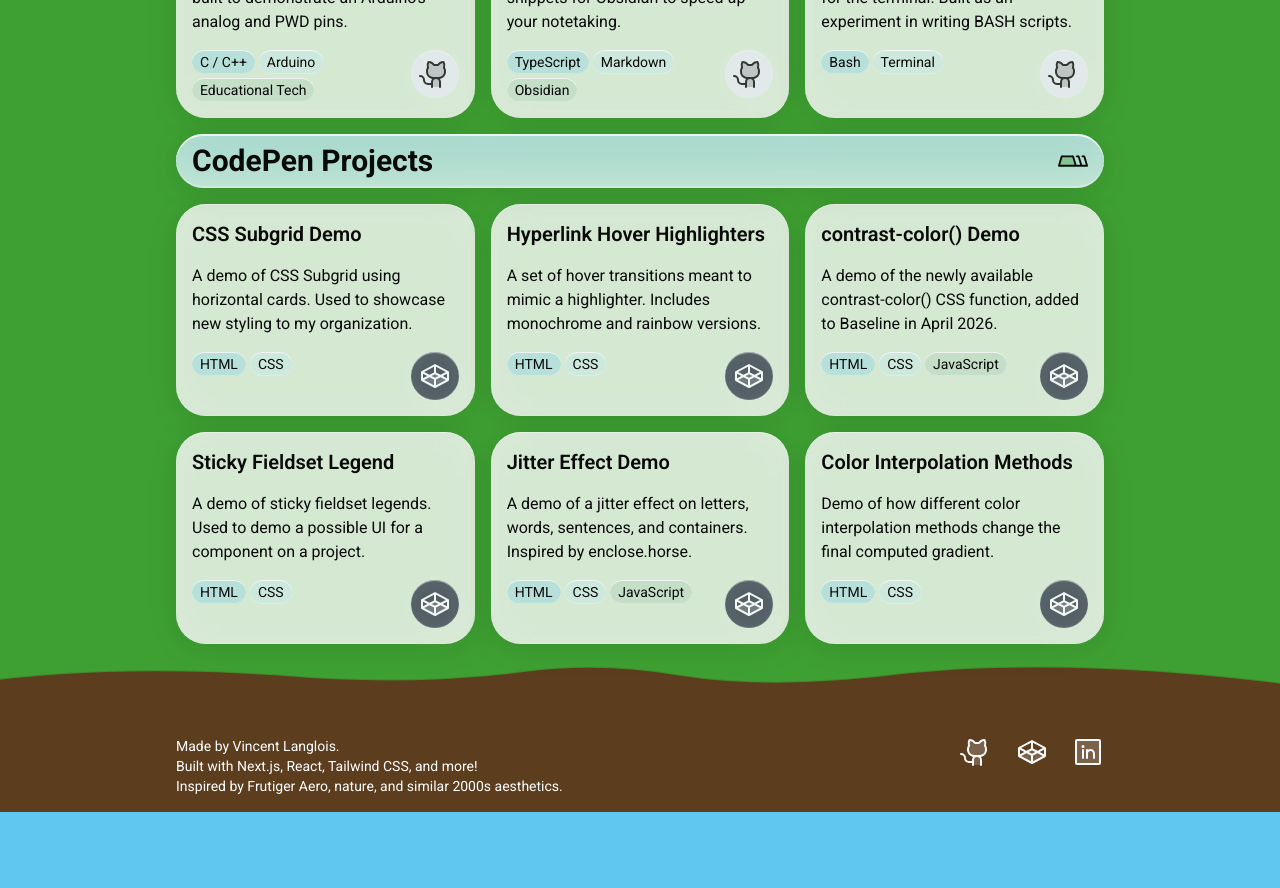
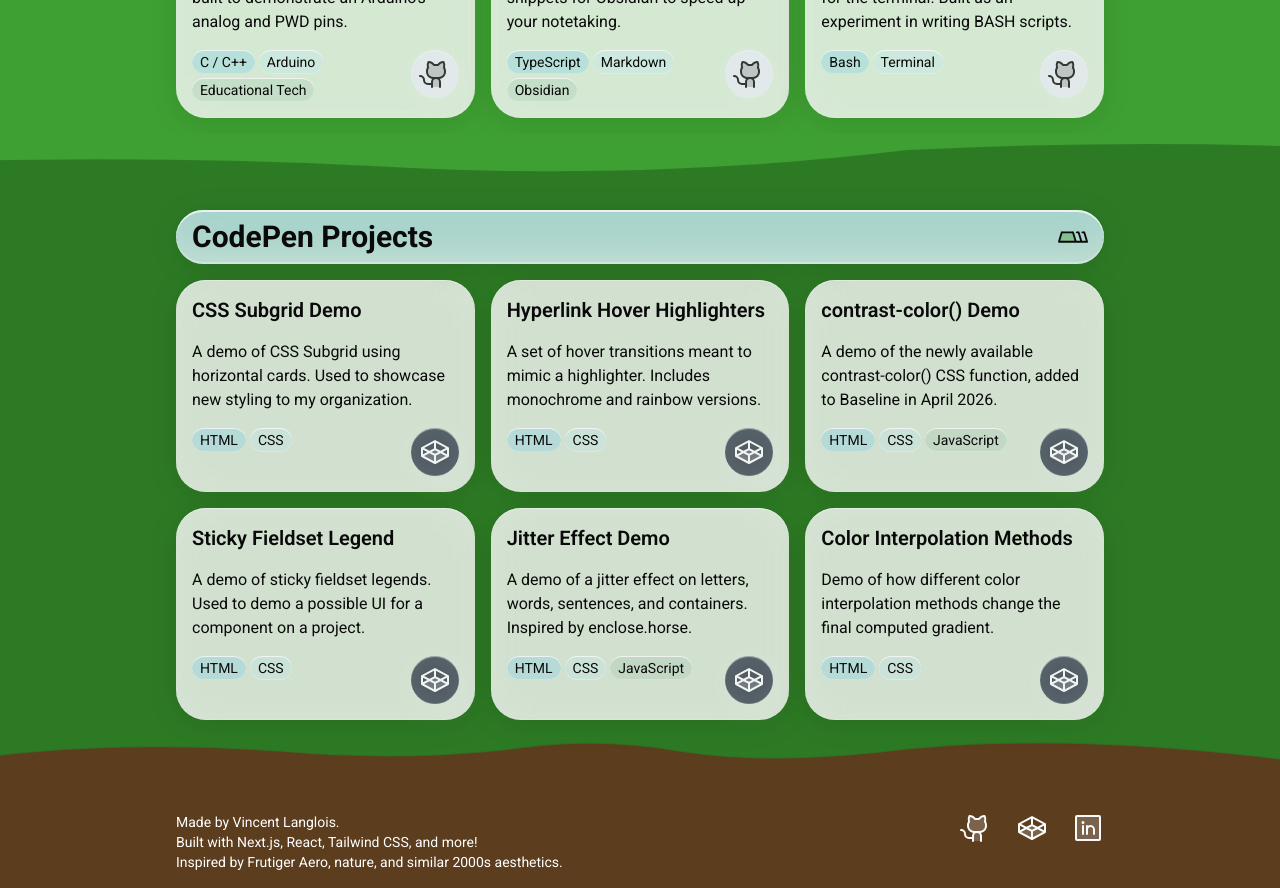
Before and after one commit to vtlanglois/portfolio-v2, a Next.js app: page /projects in a window 1280 px wide. Shown: the part 720-1608 px from the top of the page. Before the commit the page ends 1532 px from the top, so only its background shows below. Built offline with nearby package versions, Linux system fonts and the light colour scheme.

Commit message:
feat: split projects page into two sections

```diff
--- a/src/app/projects/page.tsx
+++ b/src/app/projects/page.tsx
@@ -1,7 +1,7 @@
-import ProjectsGrid from "@/components/sections/ProjectsGrid";
+import ProjectsGrid from "@/components/sections/GitHubProjectsGrid";
 import Card from "@/components/ui/Card";
 import Hero from "@/components/ui/Hero";
-
+import CodepenProjectsGrid from "@/components/sections/CodepenProjectsGrid";
 import Stack from "@/components/ui/Stack";
 
 export default function ProjectsPage() {
@@ -21,6 +21,7 @@ export default function ProjectsPage() {
         </Stack>
       </Hero>
       <ProjectsGrid />
+      <CodepenProjectsGrid />
     </>
   );
 }
--- /dev/null
+++ b/src/components/sections/CodepenProjectsGrid.tsx
@@ -0,0 +1,58 @@
+import { codePenDemos } from "@/data/projects";
+import { ProjectItem } from "@/types/projectTypes";
+import Container from "../ui/Container";
+import ProjectCard from "../ui/ProjectCard";
+import Section from "../ui/Section";
+import Stack from "../ui/Stack";
+import Card from "../ui/Card";
+import { TabsIcon } from "@phosphor-icons/react/dist/ssr";
+
+export default function CodepenProjectsGrid() {
+  return (
+    <Section id="codepen-projects" sectionNumber={2}>
+      <div className="section-divider">
+        <svg
+          width="100%"
+          viewBox="0 0 680 30"
+          preserveAspectRatio="xMidYMax slice"
+          xmlns="http://www.w3.org/2000/svg"
+          style={{ display: "block" }}
+          fill="var(--section-color)"
+          className="mb-[-4px]"
+        >
+          <path
+            d="M0 30 L0 14 Q120 6 240 12 Q340 18 440 6 Q560 0 680 10 L680 30 Z"
+            fill="var(--section-color)"
+            className="section-hill"
+          ></path>
+        </svg>
+      </div>
+      <Container>
+        <Stack>
+          <Card
+            variation="heading"
+            className="flex flex-row flex-wrap items-center justify-between"
+          >
+            <h2 className="text-3xl font-bold leading-none">
+              CodePen Projects
+            </h2>
+            <TabsIcon size={30} weight="duotone" />
+          </Card>
+          <div className="grid grid-rows-1 lg:grid-cols-3 gap-4">
+            {codePenDemos.map((demo: ProjectItem) => (
+              <ProjectCard
+                key={demo.id}
+                title={demo.name}
+                summary={demo.summary}
+                tags={demo.tags}
+                link={demo.externalUrl}
+                altText={demo.linkAltText}
+                className="row-span-3 grid grid-rows-subgrid"
+              />
+            ))}
+          </div>
+        </Stack>
+      </Container>
+    </Section>
+  );
+}
--- a/src/components/sections/ProjectsGrid.tsx
+++ b/src/components/sections/GitHubProjectsGrid.tsx
@@ -1,15 +1,15 @@
-import projects, { codePenDemos } from "@/data/projects";
+import projects from "@/data/projects";
 import { ProjectItem } from "@/types/projectTypes";
 import Container from "../ui/Container";
 import ProjectCard from "../ui/ProjectCard";
 import Section from "../ui/Section";
 import Stack from "../ui/Stack";
 import Card from "../ui/Card";
-import { TabsIcon, GitForkIcon } from "@phosphor-icons/react/dist/ssr";
+import { GitForkIcon } from "@phosphor-icons/react/dist/ssr";
 
 export default function ProjectsGrid() {
   return (
-    <Section id="projects" sectionNumber={1}>
+    <Section id="github-projects" sectionNumber={1}>
       <Container>
         <Stack>
           <Card
@@ -32,28 +32,6 @@ export default function ProjectsGrid() {
               />
             ))}
           </div>
-          <Card
-            variation="heading"
-            className="flex flex-row flex-wrap items-center justify-between"
-          >
-            <h2 className="text-3xl font-bold leading-none">
-              CodePen Projects
-            </h2>
-            <TabsIcon size={30} weight="duotone" />
-          </Card>
-          <div className="grid grid-rows-1 lg:grid-cols-3 gap-4">
-            {codePenDemos.map((demo: ProjectItem) => (
-              <ProjectCard
-                key={demo.id}
-                title={demo.name}
-                summary={demo.summary}
-                tags={demo.tags}
-                link={demo.externalUrl}
-                altText={demo.linkAltText}
-                className="row-span-3 grid grid-rows-subgrid"
-              />
-            ))}
-          </div>
         </Stack>
       </Container>
     </Section>
```
